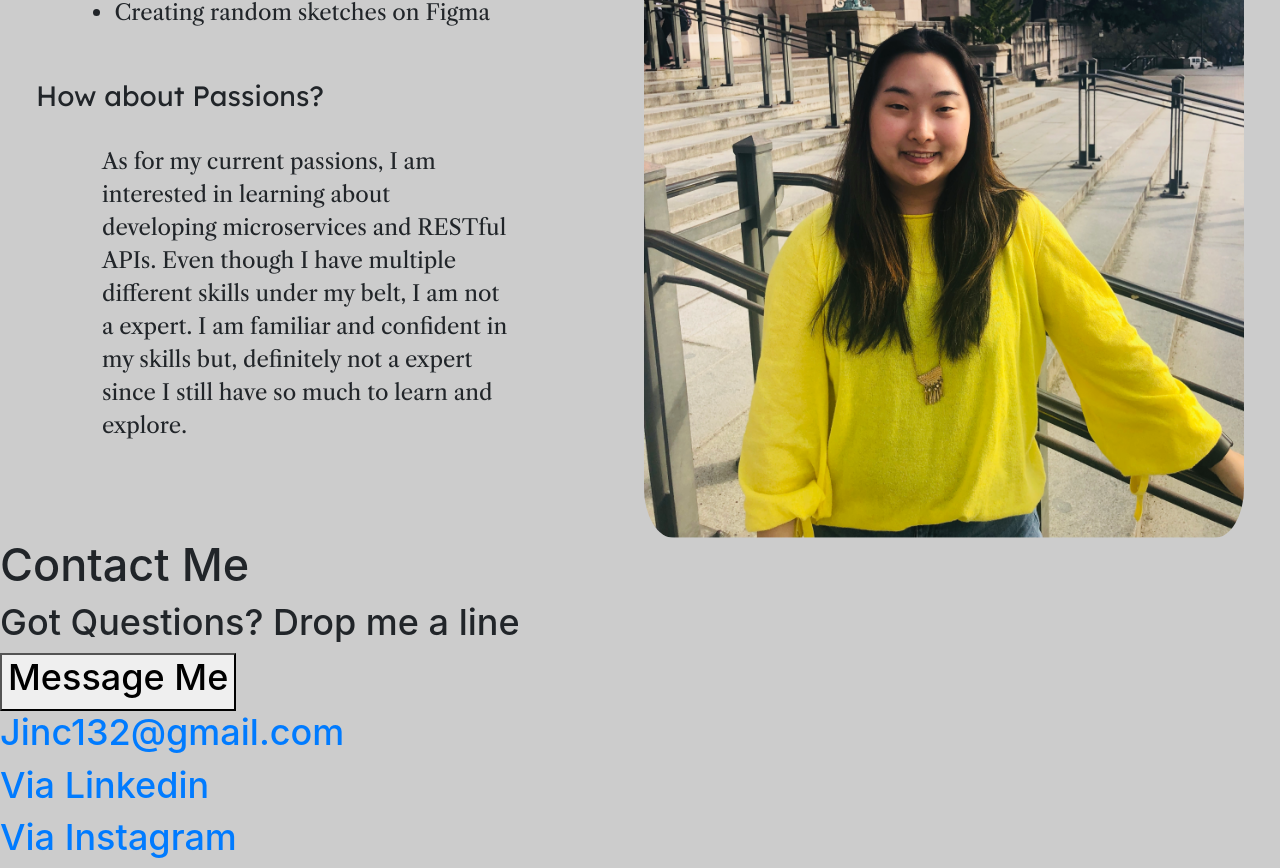
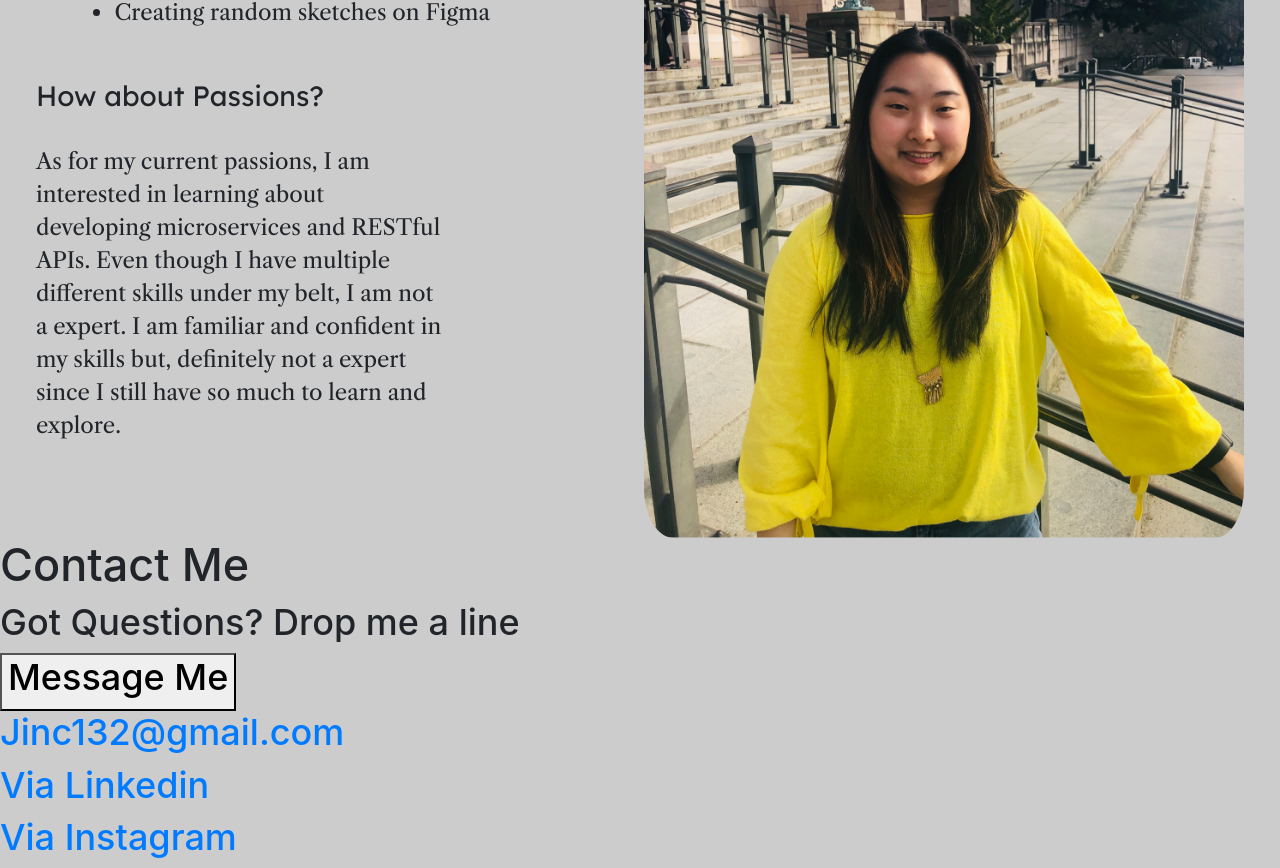
Before and after one commit to jinc132/jinschang-Portfolio, a React (Create React App) app: page /About in a window 1280 px wide. Shown: the part 900-1768 px from the top of the page. Built offline with nearby package versions, Linux system fonts and the light colour scheme.

Commit message:
adjust paragraph

```diff
--- a/src/css/about.css
+++ b/src/css/about.css
@@ -39,7 +39,6 @@
     font-size: 22px;
     font-family: 'Libre Caslon Text', serif;
     width: 60%;
-    margin-left: 3em;
 }
 
 .jinBio {
```
